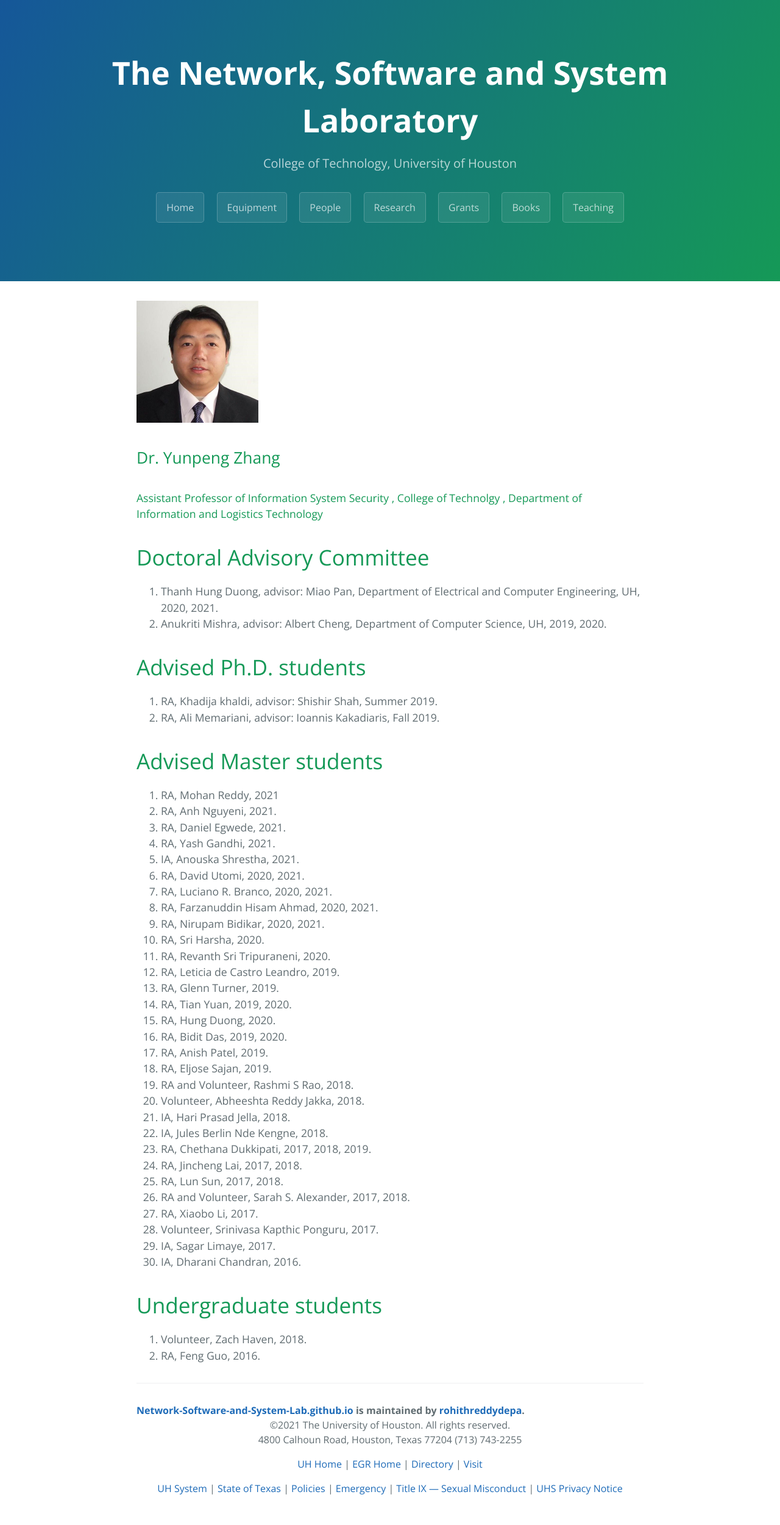
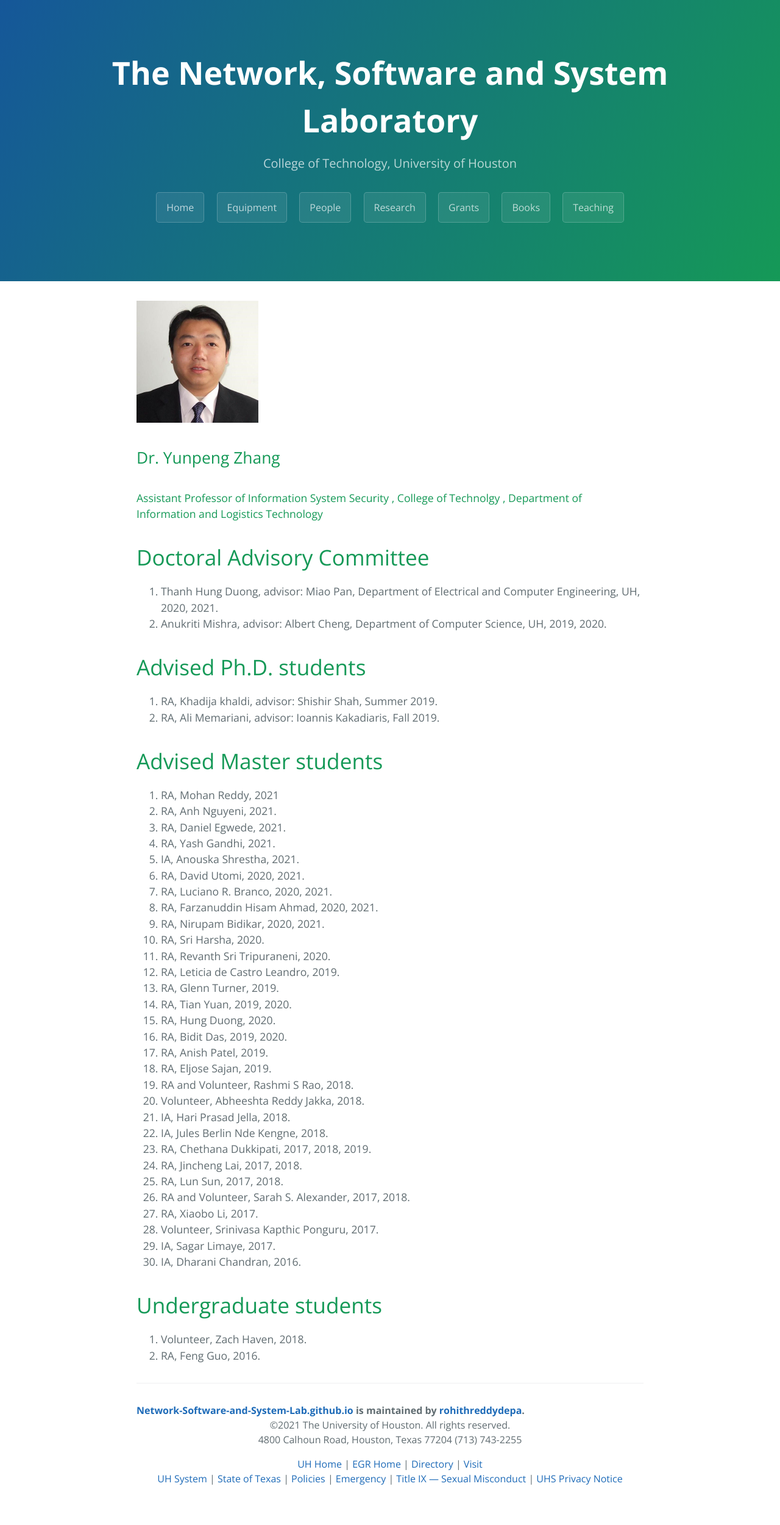
Before and after one commit to rohithreddydepa/Network-Software-and-System-Lab.github.io, a Jekyll site: the page built from index_2_Students.md, in a window 1280 px wide. Shown: the whole page at 61% size. Built offline with Jekyll 4.4.1, drawn with Linux system fonts in a browser that asks for light colours.

```diff
--- a/_layouts/default.html
+++ b/_layouts/default.html
@@ -30,7 +30,7 @@
 			&copy;2021 The University of Houston. All rights reserved.<br />
 			4800 Calhoun Road, Houston, Texas 77204 (713) 743-2255</div>
 		<p> <a href="http://www.uh.edu/" target="_blank">UH Home</a> | <a href="http://www.egr.uh.edu/" target="_blank">EGR Home</a> | <a href="http://www.uh.edu/search/directory/" target="_blank">Directory</a> | <a href="http://www.uh.edu/visit/index" target="_blank">Visit</a><br />
-		<p> <a href="http://www.uhsystem.edu/" target="_blank">UH System</a> | <a href="http://www.texas.gov" target="_blank">State of Texas</a> | <a href="http://www.uh.edu/policies/" target="_blank">Policies</a> | <a href="http://www.uh.edu/emergency/" target="_blank">Emergency</a> | <a href="http://www.uh.edu/equal-opportunity/titleIX-sexual-misconduct/" target="_blank" title="Title IX — Sexual Misconduct">Title IX &mdash; Sexual Misconduct</a> | <a href="http://www.uhsystem.edu/privacy-notice/" target="_blank" title="UHS Privacy Notice">UHS Privacy Notice</a>
+		<a href="http://www.uhsystem.edu/" target="_blank">UH System</a> | <a href="http://www.texas.gov" target="_blank">State of Texas</a> | <a href="http://www.uh.edu/policies/" target="_blank">Policies</a> | <a href="http://www.uh.edu/emergency/" target="_blank">Emergency</a> | <a href="http://www.uh.edu/equal-opportunity/titleIX-sexual-misconduct/" target="_blank" title="Title IX — Sexual Misconduct">Title IX &mdash; Sexual Misconduct</a> | <a href="http://www.uhsystem.edu/privacy-notice/" target="_blank" title="UHS Privacy Notice">UHS Privacy Notice</a> </p>
 	</div>
 		</center>
 	</footer>
```
